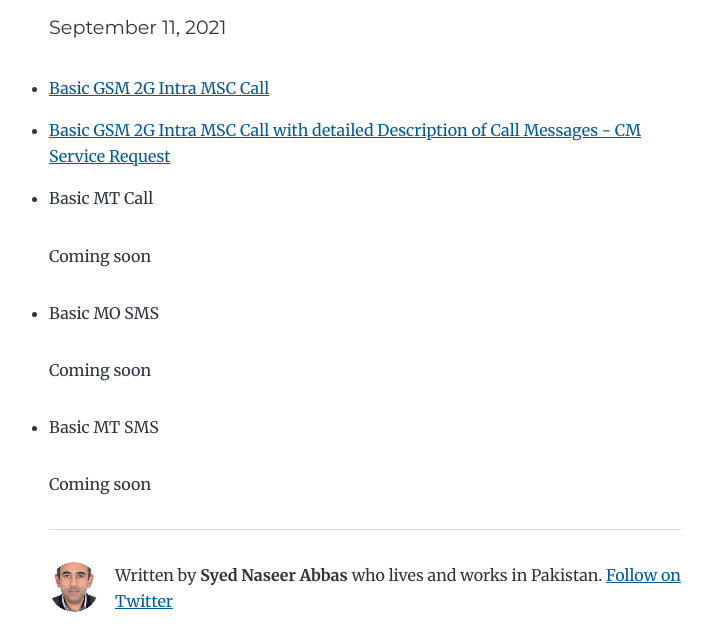
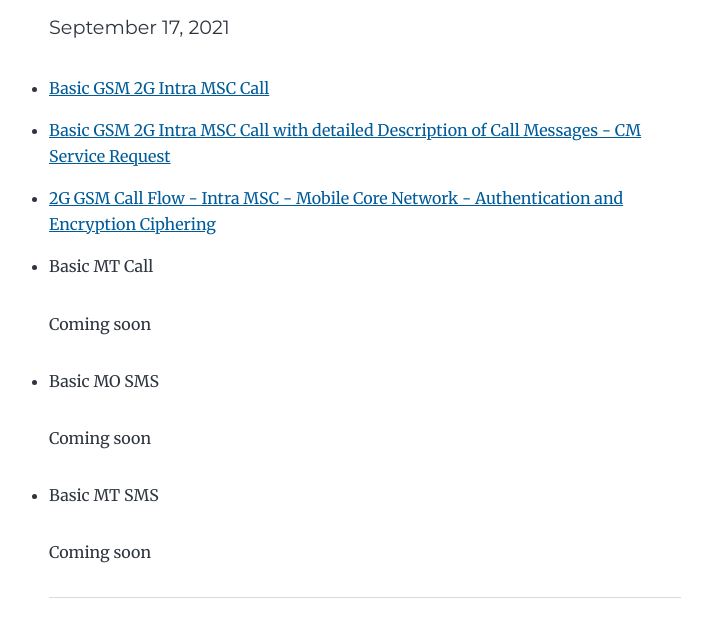
Before and after one commit to syed-naseer-abbas/myblogsstarter, a Gatsby site: page /gsm-and-wcdma-call-flows/ in a window 1280 px wide. Shown: the part 165-792 px from the top of the page, without its empty margins (275-987 px from the left). Built offline with nearby package versions, Linux system fonts and the light colour scheme; Gatsby itself is replaced by a stand-in of ours.

Commit message:
Update Blog “gsm-and-wcdma-call-flows/index”

```diff
--- a/content/blog/gsm-and-wcdma-call-flows/index.md
+++ b/content/blog/gsm-and-wcdma-call-flows/index.md
@@ -1,14 +1,14 @@
 ---
 title: GSM and WCDMA Call Flows
-date: 2021-09-11T15:10:11.992Z
+date: 2021-09-17T18:03:21.251Z
 description: GSM and WCDMA Call Flows
 ---
 * [Basic GSM 2G Intra MSC Call](https://youtu.be/JvvmDIjCPto)
+* [Basic GSM 2G Intra MSC Call with detailed Description of Call Messages - CM Service Request](https://youtu.be/P94LwwQtSQc)
+* [2G GSM Call Flow - Intra MSC - Mobile Core Network - Authentication and Encryption Ciphering](https://youtu.be/bm_m3EhbonI)
 
 
-* [Basic GSM 2G Intra MSC Call with detailed Description of Call Messages - CM Service Request](https://youtu.be/P94LwwQtSQc)
 
-  [](https://youtu.be/P94LwwQtSQc)
 * Basic MT Call
 
 Coming soon
```
